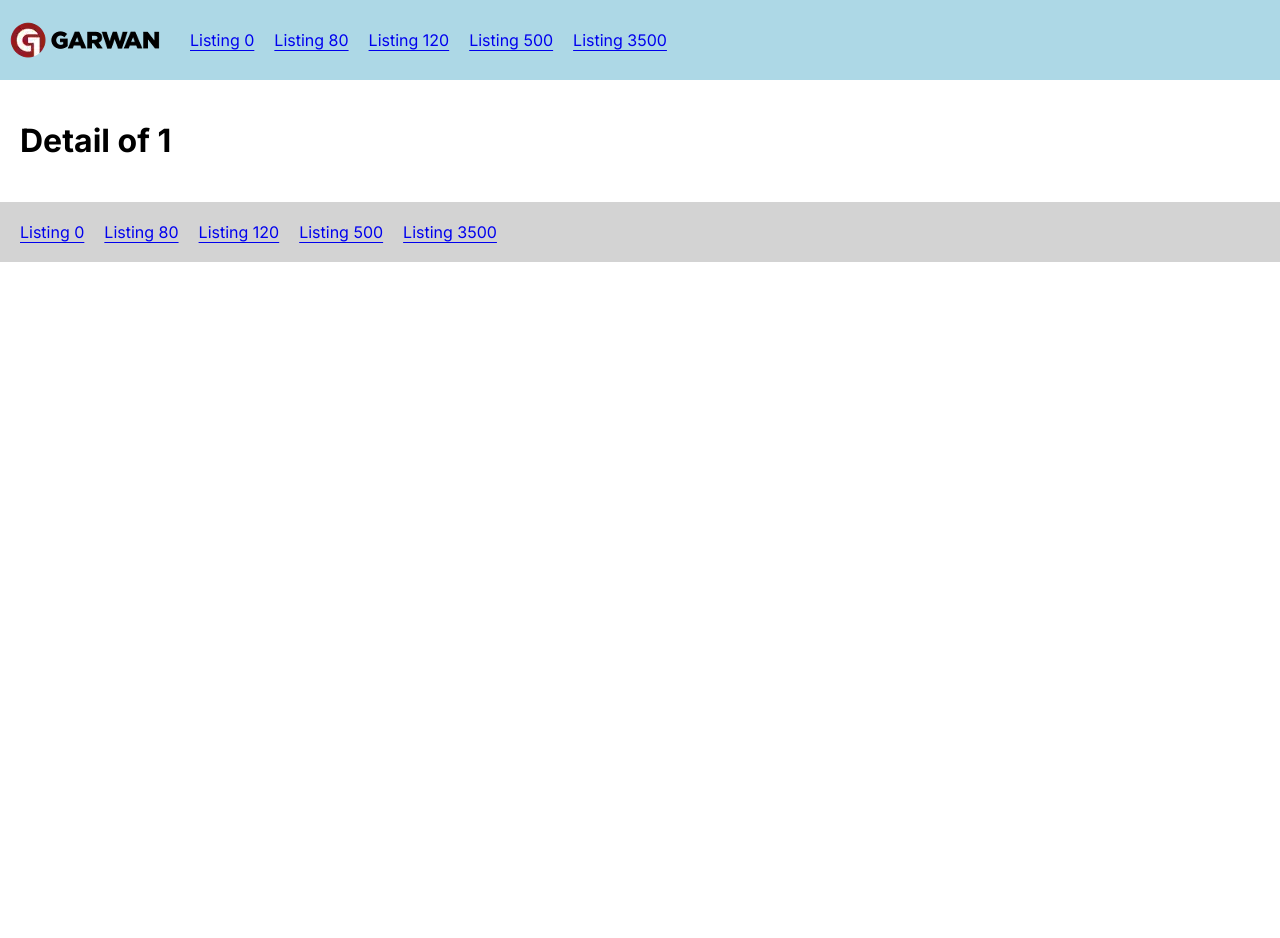
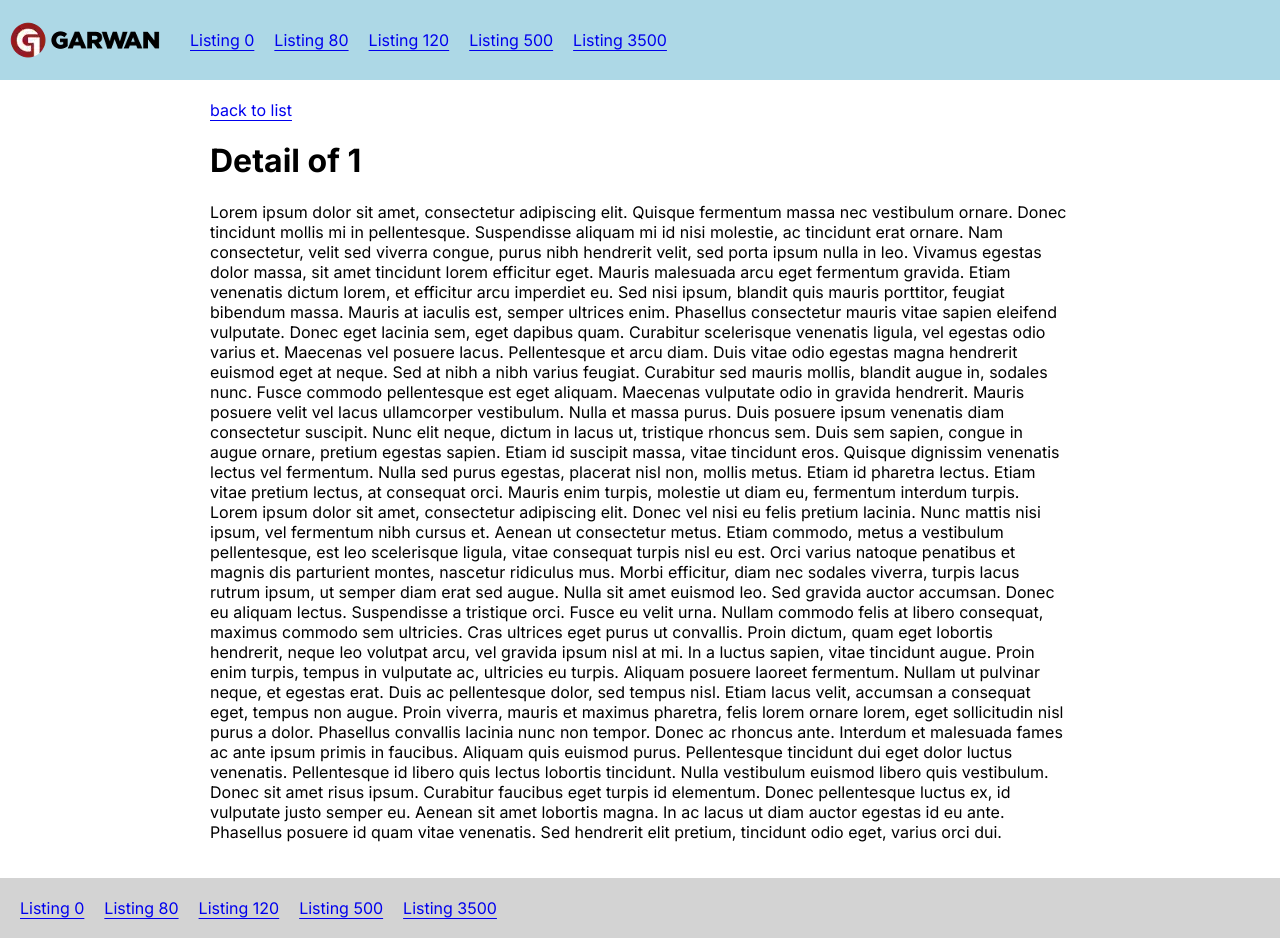
Before and after one commit to petogriac/next13-ssr-performance-test, a Next.js app: page /d/1 in a window 1280 px wide. Before the commit the page ends 800 px from the top, so only its background shows below. Built offline with nearby package versions, Linux system fonts and the light colour scheme.

Commit message:
finalizing performance app

```diff
--- a/app/d/[id]/page.tsx
+++ b/app/d/[id]/page.tsx
@@ -1,7 +1,74 @@
-export default function Detail({params}: { params: { id: string }}) {
+import Link from 'next/link';
+import HistoryDispatcher from '@/components/historyDispatcher/historyDispatcher';
+
+export default function Detail({params}: { params: { id: string } }) {
+
     return (
-        <div>
+        <div style={{padding: '20px'}}>
+            <HistoryDispatcher id={params.id}/>
+            <Link href={'/l/0'}>back to list</Link>
             <h1>Detail of {params.id}</h1>
+            <p>
+                Lorem ipsum dolor sit amet, consectetur adipiscing elit. Quisque fermentum massa nec vestibulum ornare.
+                Donec tincidunt mollis mi in pellentesque. Suspendisse aliquam mi id nisi molestie, ac tincidunt erat
+                ornare. Nam consectetur, velit sed viverra congue, purus nibh hendrerit velit, sed porta ipsum nulla in
+                leo.
+                Vivamus egestas dolor massa, sit amet tincidunt lorem efficitur eget. Mauris malesuada arcu eget
+                fermentum
+                gravida. Etiam venenatis dictum lorem, et efficitur arcu imperdiet eu. Sed nisi ipsum, blandit quis
+                mauris
+                porttitor, feugiat bibendum massa. Mauris at iaculis est, semper ultrices enim. Phasellus consectetur
+                mauris
+                vitae sapien eleifend vulputate. Donec eget lacinia sem, eget dapibus quam. Curabitur scelerisque
+                venenatis
+                ligula, vel egestas odio varius et. Maecenas vel posuere lacus. Pellentesque et arcu diam.
+
+                Duis vitae odio egestas magna hendrerit euismod eget at neque. Sed at nibh a nibh varius feugiat.
+                Curabitur
+                sed mauris mollis, blandit augue in, sodales nunc. Fusce commodo pellentesque est eget aliquam. Maecenas
+                vulputate odio in gravida hendrerit. Mauris posuere velit vel lacus ullamcorper vestibulum. Nulla et
+                massa
+                purus. Duis posuere ipsum venenatis diam consectetur suscipit. Nunc elit neque, dictum in lacus ut,
+                tristique rhoncus sem. Duis sem sapien, congue in augue ornare, pretium egestas sapien.
+
+                Etiam id suscipit massa, vitae tincidunt eros. Quisque dignissim venenatis lectus vel fermentum. Nulla
+                sed
+                purus egestas, placerat nisl non, mollis metus. Etiam id pharetra lectus. Etiam vitae pretium lectus, at
+                consequat orci. Mauris enim turpis, molestie ut diam eu, fermentum interdum turpis. Lorem ipsum dolor
+                sit
+                amet, consectetur adipiscing elit. Donec vel nisi eu felis pretium lacinia. Nunc mattis nisi ipsum, vel
+                fermentum nibh cursus et. Aenean ut consectetur metus.
+
+                Etiam commodo, metus a vestibulum pellentesque, est leo scelerisque ligula, vitae consequat turpis nisl
+                eu
+                est. Orci varius natoque penatibus et magnis dis parturient montes, nascetur ridiculus mus. Morbi
+                efficitur,
+                diam nec sodales viverra, turpis lacus rutrum ipsum, ut semper diam erat sed augue. Nulla sit amet
+                euismod
+                leo. Sed gravida auctor accumsan. Donec eu aliquam lectus. Suspendisse a tristique orci. Fusce eu velit
+                urna. Nullam commodo felis at libero consequat, maximus commodo sem ultricies. Cras ultrices eget purus
+                ut
+                convallis. Proin dictum, quam eget lobortis hendrerit, neque leo volutpat arcu, vel gravida ipsum nisl
+                at
+                mi. In a luctus sapien, vitae tincidunt augue. Proin enim turpis, tempus in vulputate ac, ultricies eu
+                turpis. Aliquam posuere laoreet fermentum. Nullam ut pulvinar neque, et egestas erat.
+
+                Duis ac pellentesque dolor, sed tempus nisl. Etiam lacus velit, accumsan a consequat eget, tempus non
+                augue.
+                Proin viverra, mauris et maximus pharetra, felis lorem ornare lorem, eget sollicitudin nisl purus a
+                dolor.
+                Phasellus convallis lacinia nunc non tempor. Donec ac rhoncus ante. Interdum et malesuada fames ac ante
+                ipsum primis in faucibus. Aliquam quis euismod purus. Pellentesque tincidunt dui eget dolor luctus
+                venenatis. Pellentesque id libero quis lectus lobortis tincidunt. Nulla vestibulum euismod libero quis
+                vestibulum.
+
+                Donec sit amet risus ipsum. Curabitur faucibus eget turpis id elementum. Donec pellentesque luctus ex,
+                id
+                vulputate justo semper eu. Aenean sit amet lobortis magna. In ac lacus ut diam auctor egestas id eu
+                ante.
+                Phasellus posuere id quam vitae venenatis. Sed hendrerit elit pretium, tincidunt odio eget, varius orci
+                dui.
+            </p>
         </div>
     )
 }
--- a/app/globals.scss
+++ b/app/globals.scss
@@ -1,3 +1,5 @@
+@import "responsivity";
+
 /** BOILERPLATE */
 *, *::before, *::after {
   box-sizing: border-box;
@@ -45,7 +47,12 @@ body {
 }
 
 .page {
-    padding: 20px;
+  margin: 0 20px;
+
+  @include lg {
+    margin: 0 auto;
+    max-width: 900px;
+  }
 }
 
 input {
--- a/app/l/[count]/listing.scss
+++ /dev/null
@@ -1,4 +0,0 @@
-.listing-items {
-  display: grid;
-  gap: 20px;
-}
--- a/app/layout.tsx
+++ b/app/layout.tsx
@@ -3,6 +3,7 @@ import type { Metadata } from 'next'
 import { Inter } from 'next/font/google'
 import Header from '@/components/header/header';
 import Footer from '@/components/footer/footer';
+import Provider from '@/app/provider';
 
 const inter = Inter({ subsets: ['latin'] })
 
@@ -21,7 +22,9 @@ export default function RootLayout({
       <body className={inter.className}>
         <Header/>
             <div className='page'>
-              {children}
+                <Provider>
+                    {children}
+                </Provider>
             </div>
         <Footer/>
       </body>
--- /dev/null
+++ b/app/provider.tsx
@@ -0,0 +1,18 @@
+'use client'
+
+import { createContext, useState } from 'react'
+
+export const DetailHistory = createContext([]);
+export const DispatchDetailHistory = createContext((value: any) => {});
+
+export default function Provider({children}: {children: React.ReactNode}) {
+    const [historyState, setHistoryState] = useState([]);
+
+    return (
+        <DetailHistory.Provider value={historyState}>
+            <DispatchDetailHistory.Provider value={setHistoryState}>
+                {children}
+            </DispatchDetailHistory.Provider>
+        </DetailHistory.Provider>
+    )
+}
--- a/components/filter/filter.tsx
+++ b/components/filter/filter.tsx
@@ -2,13 +2,14 @@
 
 import styles from './filter.module.scss'
 import { FormEvent } from 'react';
-export default function Filter({style}: { style?: any}) {
+
+export default function Filter({style}: { style?: any }) {
     // TODO can be done probably more efficiently in next13
     function onSubmit(event: FormEvent<HTMLFormElement>) {
         console.log('submit')
         event.preventDefault();
         const formData = new FormData(event.currentTarget)
-        console.log(formData)
+        console.log(formData.get('subcategory'), formData.get('address'), formData.get('type'))
     }
 
     return (
--- /dev/null
+++ b/components/historyDispatcher/historyDispatcher.tsx
@@ -0,0 +1,12 @@
+'use client';
+
+import { useContext, useEffect } from 'react';
+import { DispatchDetailHistory } from '@/app/provider';
+
+export default function HistoryDispatcher({id}: {id: string}) {
+    const dispatchHistory = useContext(DispatchDetailHistory);
+
+    useEffect(() => dispatchHistory((history: any) => [...history, id]), []);
+
+    return <></>
+}
```
Also changed, not shown: app/l/[count]/listing.module.scss (added, +8 -0 lines), app/l/[count]/page.tsx (+7 -3 lines), components/history/history.tsx (added, +24 -0 lines). Lines whose indentation alone changed are shown as unchanged.
